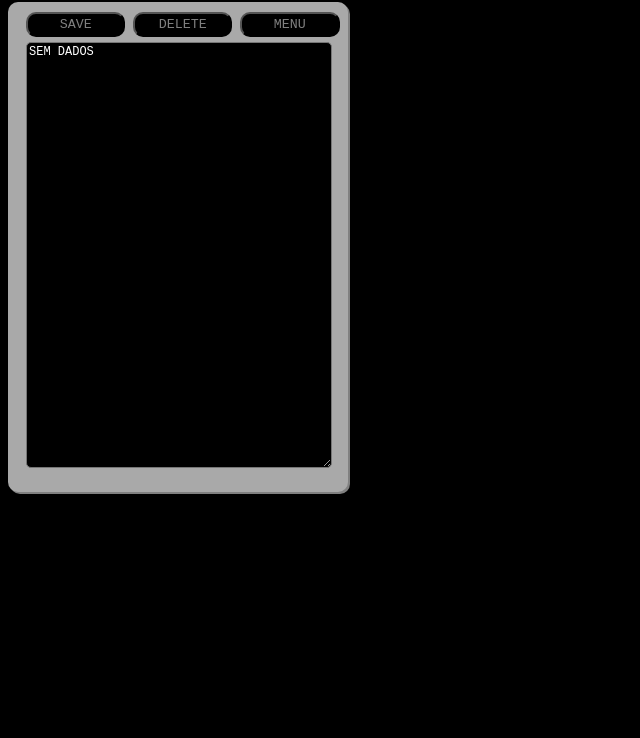
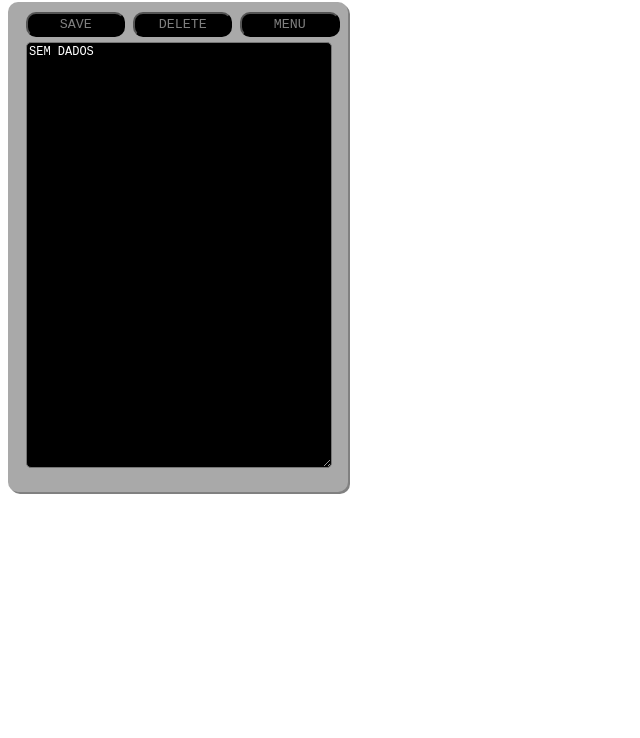
Before and after one commit to Seventymef/Teste, a plain HTML site: page index.html in a window 1280 px wide. Shown: the part 62-800 px from the top of the page, without its empty margins (0-640 px from the left). Drawn offline with Linux system fonts and the light colour scheme.

Commit message:
Atualizar

```diff
--- a/style.css
+++ b/style.css
@@ -3,7 +3,7 @@
   font-family: monospace;
 }
 
-body {background-color: black;}
+body {background-color: white;}
 
 #logo {
   color: white;
```
